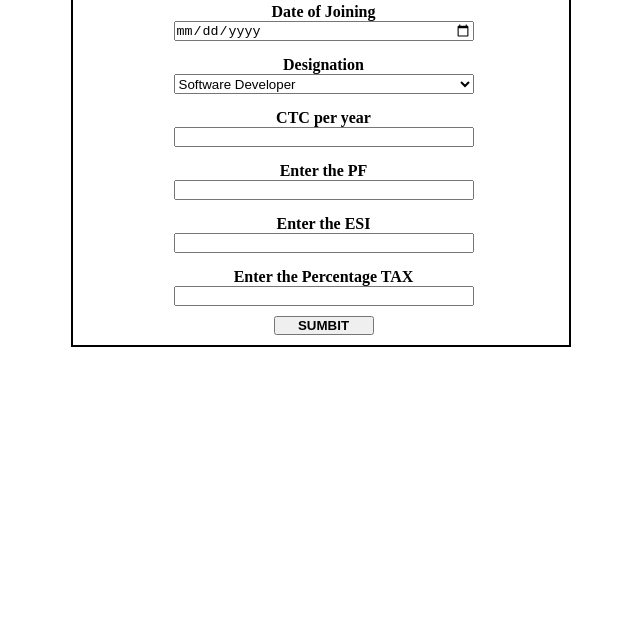
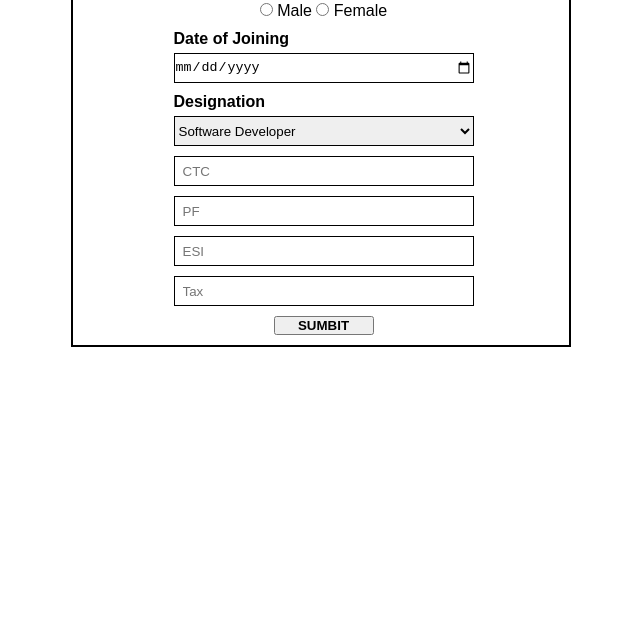
Before and after one commit to ramkumar-1819/Client-Side-Form-validation, a plain HTML site: page index.html in a window 1280 px wide. Shown: the part 182-800 px from the top of the page, without its empty margins (319-959 px from the left). Drawn offline with Linux system fonts and the light colour scheme.

Commit message:
Updated Style

```diff
--- a/app.js
+++ b/app.js
@@ -1,3 +1,28 @@
+//When page load we initially hidding the label field
+const inputs=document.getElementsByClassName('inputfield');
+for(let i=0;i<inputs.length;i++){
+        if(inputs[i].getAttribute('placeholder') && inputs[i].value===""){
+            document.getElementsByClassName('labelname')[i].style.display="none";
+        }
+}
+//when we come out of I/P field label should be on the border if we enter a I/P value else label should be hidded
+function getBlured(input){
+    for(let i=0;i<inputs.length;i++){
+        if(inputs[i]===input){
+            if(inputs[i].getAttribute('placeholder') && inputs[i].value===""){
+                document.getElementsByClassName('labelname')[i].style.display="none";
+            }
+        }
+    }
+}
+//when fousing on I/P placeholder should be hidded and label should be on the border
+function getFocused(input){
+    for(let i=0;i<inputs.length;i++){
+        if(inputs[i]===input){
+            document.getElementsByClassName('labelname')[i].style.display="block";
+        }
+    }
+}
 //client side validation
 function validation(){
     const name=document.getElementById("name");//user field
--- a/index.html
+++ b/index.html
@@ -6,15 +6,16 @@
     <meta name="viewport" content="width=device-width, initial-scale=1.0">
     <title>Form Validation</title>
     <link rel="stylesheet" href='/style.css'>
-    <script src='/app.js'></script>
 </head>
 <body>
     <!--Create a form to store employee details. Fields are Name, Gender, date of joining, Designation, CTC per year, PF, ESI, Tax-->
     <form class="employee-details" onsubmit="return validation()">
         <h1>Employee Detail Form</h1>
         <!--Employee Name Field-->
-        <label for="name" >Name</label>
-        <input type="text" id="name" required>
+        <div class="container">
+            <label for="name" class="labelname">Name</label>
+            <input type="text" id="name" placeholder="Name" class="inputfield" onblur="getBlured(this)" onfocus="getFocused(this)" required>
+        </div>
         <!--Employee Gender Field-->
         <div>Gender</div>
         <div class="gender">
@@ -24,10 +25,13 @@
             <label for="female">Female</label>
         </div>
         <!--Date of Joining-->
-        <label for="joining-date">Date of Joining</label>
-        <input type="date" id="joining-date" max="2021-06-02" required>
+        <div class="container">
+            <label for="joining-date" class="notInput">Date of Joining</label>
+            <input type="date" id="joining-date" max="2021-06-02" placeholder="Date of Joining"  required>
+        </div>
         <!--Designation-->
-        <label for="designation">Designation</label>
+        <div class="container">
+            <label for="designation" class="notInput" >Designation</label>
             <select name="designation" id="designation">
                 <option value="Software Developer">Software Developer</option>
                 <option value="Automation Tester">Automation Tester</option>
@@ -35,20 +39,30 @@
                 <option value="BackEnd Developer">BackEnd Developer</option>
                 <option value="Java Developer">Java Developer</option>
             </select>
+        </div>
         <!--CTC-->
-        <label for="ctc">CTC per year</label>
-        <input type="text"  id="ctc" required>
+        <div class="container">
+            <label for="ctc" class="labelname">CTC per year</label>
+            <input type="text" placeholder="CTC"  id="ctc" class="inputfield" onblur="getBlured(this)" onfocus="getFocused(this)" required>
+        </div>
         <!--PF-->
-        <label for="pf">Enter the PF</label>
-        <input type="number"id="pf" required>
+        <div class="container">
+            <label for="pf" class="labelname">Enter the PF</label>
+            <input type="number"id="PF" placeholder="PF" class="inputfield" onblur="getBlured(this)" onfocus="getFocused(this)" required>
+        </div>
         <!--ESI-->
-        <label for="esi">Enter the ESI</label>
-        <input type="number" id="esi" required>
+        <div class="container">
+            <label for="esi" class="labelname">Enter the ESI</label>
+            <input type="number" id="ESI" placeholder="ESI" class="inputfield" onblur="getBlured(this)" onfocus="getFocused(this)" required>
+        </div>
         <!--Tax-->
-        <label for="pf">Enter the Percentage TAX</label>
-        <input type="number"id="pf" required>
+        <div class="container">
+            <label for="tax" class="labelname">Enter the Percentage TAX</label>
+            <input type="number"id="tax" class="inputfield" placeholder="Tax" onblur="getBlured(this)" onfocus="getFocused(this)" required>
+        </div>
         <!--Submitting-->
         <button type="submit">SUMBIT</button>
     </form>
+    <script src='/app.js'></script>
 </body>
 </html>
--- a/style.css
+++ b/style.css
@@ -12,21 +12,54 @@ h1{
     border: 2px solid black;
     display: flex;
     flex-direction: column;
+    font-family:sans-serif;
     justify-content: space-evenly;
     height: auto;
-    margin: 25px auto;
+    margin: 70px auto;
     padding-left: 5px;
     width: 500px;
 }
-
-.employee-details>label,div:nth-child(4){
+.container{
+    margin-top: 10px;
+    position: relative;
+    display: flex;
+    flex-direction: column;
+}
+.inputfield{
+    width: 300px;
+    padding:8px;
+}
+input:focus::placeholder {
+    color: transparent;
+}
+input:focus,select:focus{
+    border-color:#00bfff;
+}
+input,select{
+    border: 1px solid black;
+    outline: none;
+}
+.labelname{
+    display: block;
+    font-size: small;
+    position: absolute;
+    background-color: white;
+    top:-7px;
+    left:10px;
+    font-weight: bold;
+}
+.employee-details>label,div:nth-child(3){
     display: block;
     font-weight: bold;
     margin-top: 15px;
 }
-.employee-details>input,select{
-    height: 20px;
+.employee-details input:not(#male,#female),select{
+    height: 30px;
     width: 300px;
+}
+.notInput{
+    font-weight: bold;
+    margin-bottom: 5px;
 }
 button[type="submit"]{
     cursor: pointer;
```
Lines whose indentation alone changed are shown as unchanged.
